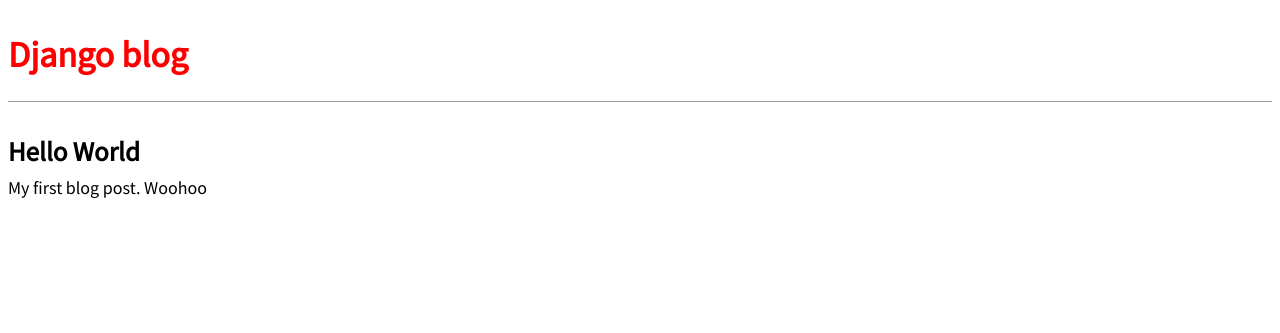
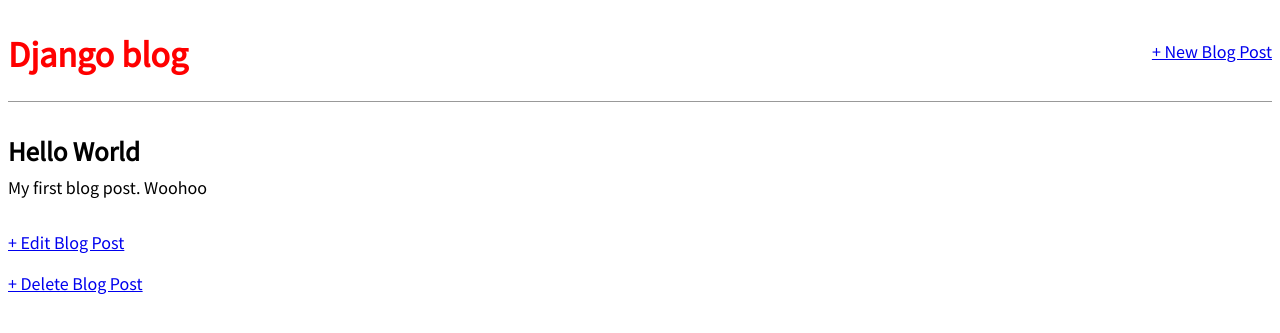
Before and after one commit to DaltonLee2k/Blog-App, a Django app: page /post/1/ in a window 1280 px wide. Shown: the top 333 px of the page. Run offline with Django 4.2, Linux system fonts and the light colour scheme; data comes from the database, SQL or seed files in the repository; both versions use the stored data as it was after the commit.

Commit message:
Finished Chapter 6

```diff
--- a/blog/urls.py
+++ b/blog/urls.py
@@ -1,6 +1,10 @@
 from django.urls import path
-from .views import BlogListView, BlogDetailView
+from .views import BlogListView, BlogDetailView, BlogCreateView, BlogUpdateView, BlogDeleteView
+
 urlpatterns = [
+    path("post/new/", BlogCreateView.as_view(), name="post_new"),
     path("post/<int:pk>/", BlogDetailView.as_view(), name="post_detail"),
+    path("post/<int:pk>/edit/", BlogUpdateView.as_view(), name="post_edit"),
+    path("post/<int:pk>/delete/", BlogDeleteView.as_view(), name="post_delete"),
     path("", BlogListView.as_view(), name="home"),
 ]
--- a/blog/views.py
+++ b/blog/views.py
@@ -1,6 +1,8 @@
-from typing import List
+
 from django.shortcuts import render
 from django.views.generic import ListView, DetailView
+from django.views.generic.edit import CreateView, UpdateView, DeleteView
+from django.urls import reverse_lazy
 from .models import Post
 
 # Create your views here.
@@ -11,3 +13,18 @@ class BlogListView(ListView):
 class BlogDetailView(DetailView):
     model = Post
     template_name = "post_detail.html"
+
+class BlogCreateView(CreateView):
+    model = Post
+    template_name = "post_new.html"
+    fields = ['title','author','body']
+
+class BlogUpdateView(UpdateView):
+    model = Post
+    template_name = 'post_edit.html'
+    fields = ['title','body']
+
+class BlogDeleteView(DeleteView):
+    model = Post
+    template_name = 'post_delete.html'
+    success_url = reverse_lazy('home')
--- a/templates/base.html
+++ b/templates/base.html
@@ -4,15 +4,19 @@
 <html>
     <head>
         <title>Django blog</title>
-        <link href="https://fonts.googleapis.com/css?family=Source+Sans+Pro:400"
-rel="stylesheet">
+        <link href="https://fonts.googleapis.com/css?family=Source+Sans+Pro:400"rel="stylesheet">
         <link rel="stylesheet" href="{% static 'css/base.css' %}">
     </head>
     <body>
+        <div>
             <header>
+                <div class="nav-left">
                     <h1><a href="{% url 'home' %}">Django blog</a></h1>
+                </div>
+                <div class="nav-right">
+                    <a href="{% url 'post_new' %}">+ New Blog Post</a>
+                </div>
             </header>
-    <div>
             {% block content %}
             {% endblock content %}
         </div>
--- a/templates/post_detail.html
+++ b/templates/post_detail.html
@@ -6,4 +6,6 @@
     <h2>{{ post.title }}</h2>
     <p>{{ post.body }}</p>
 </div>
+<a href="{% url 'post_edit' post.pk %}">+ Edit Blog Post</a>
+<p><a href="{% url 'post_delete' post.pk %}">+ Delete Blog Post</a></p>
 {% endblock content %}
```
Also changed, not shown: blog/tests.py (+29 -0 lines), templates/post_delete.html (added, +8 -0 lines), templates/post_edit.html (added, +10 -0 lines), templates/post_new.html (added, +11 -0 lines), db.sqlite3. Lines whose indentation alone changed are shown as unchanged.
